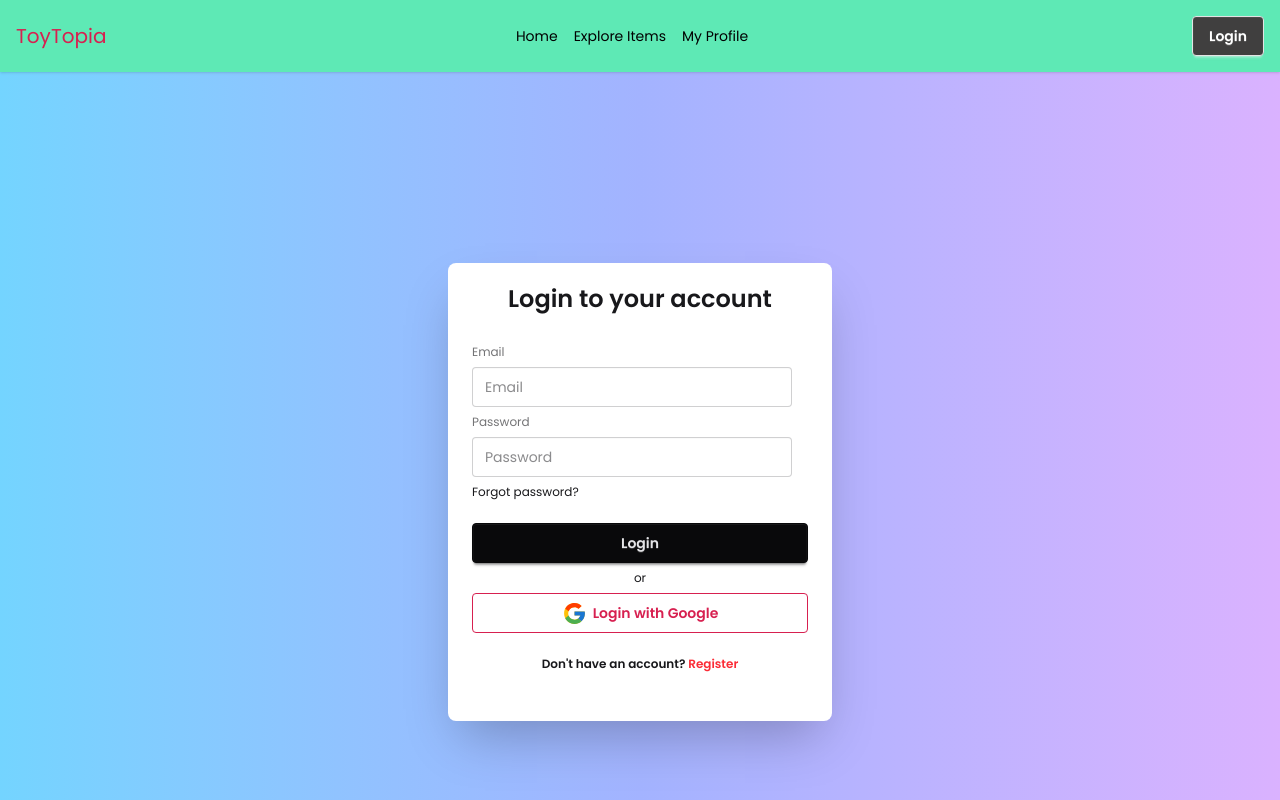
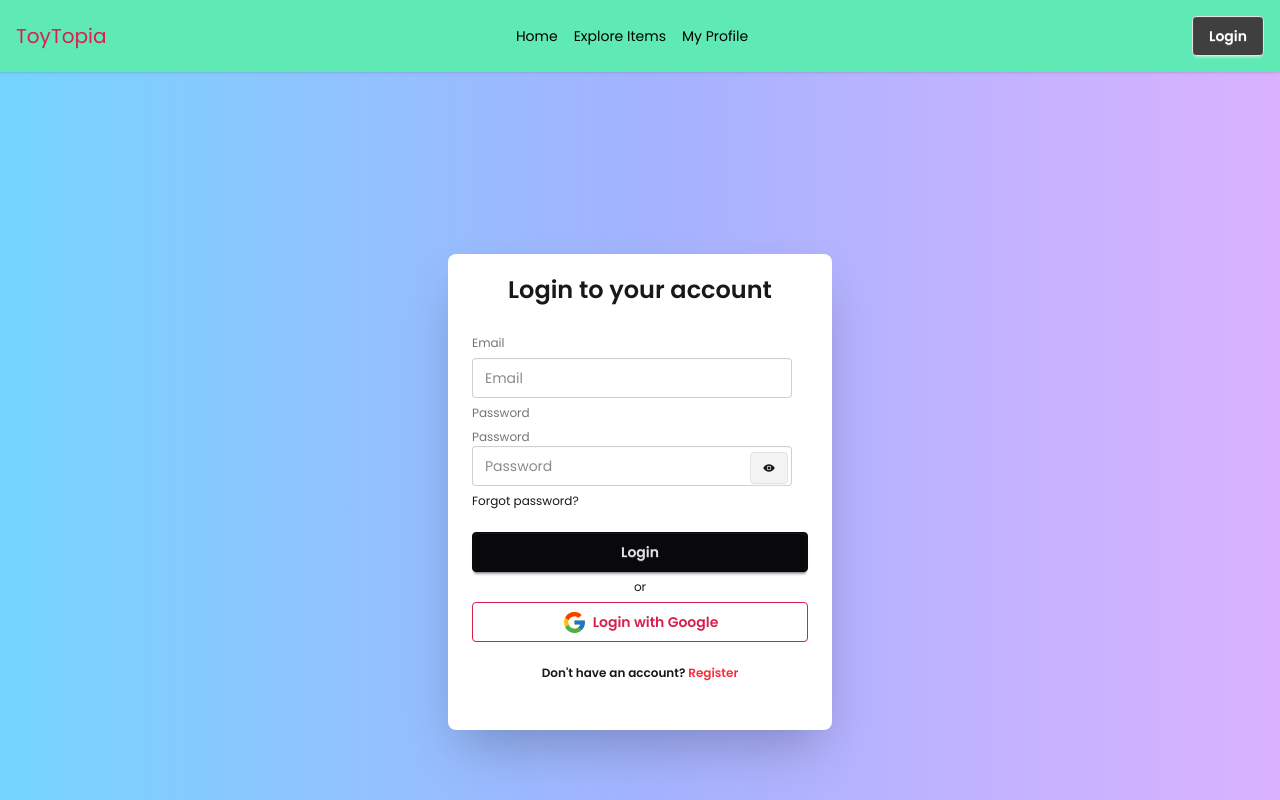
Before and after one commit to Tanzeem74/Toy-Topiya-Project, a React (Vite) app: page /auth/login in a window 1280 px wide. Shown: the top 800 px of the page. Built offline with nearby package versions, Linux system fonts and the light colour scheme.

Commit message:
toggle password added

```diff
--- a/src/Pages/Login.jsx
+++ b/src/Pages/Login.jsx
@@ -1,11 +1,17 @@
-import React, { useEffect } from 'react';
+import React, { useEffect, useState } from 'react';
 import { FcGoogle } from 'react-icons/fc';
+import { IoEye, IoEyeOff } from 'react-icons/io5';
 import { Link } from 'react-router';
 
 const Login = () => {
     useEffect(() => {
         document.title = "Login";
     }, []);
+    const [show, setShow] = useState(false);
+    const handleTogglePass = (e) => {
+        e.preventDefault();
+        setShow(!show);
+    }
     return (
         <div className='flex justify-center min-h-screen items-center'>
             <div className="card bg-base-100 w-full max-w-sm shrink-0 shadow-2xl py-5">
@@ -14,8 +20,20 @@ const Login = () => {
                     <fieldset className="fieldset">
                         <label className="label">Email</label>
                         <input name='email' type="email" className="input" placeholder="Email" required />
+
                         <label className="label">Password</label>
-                        <input name='password' type="password" className="input" placeholder="Password" required />
+                        <div className='relative'>
+                            <label className="label">Password</label>
+                            <input name='password'
+                                type={show ? 'text' : 'password'}
+                                className="input" placeholder="Password" required />
+                            <button
+                                onClick={handleTogglePass}
+                                className='btn btn-sm absolute top-6 right-5'>
+                                {show ? <IoEyeOff /> : <IoEye />}
+                            </button>
+                        </div>
+
                         <div><a className="link link-hover">Forgot password?</a></div>
                         <button type='submit' className="btn btn-neutral mt-4">Login</button>
                         <p className='text-center'>or</p>
--- a/src/Pages/Register.jsx
+++ b/src/Pages/Register.jsx
@@ -1,11 +1,17 @@
-import React, { useEffect } from 'react';
+import React, { useEffect, useState } from 'react';
 import { FcGoogle } from 'react-icons/fc';
+import { IoEye, IoEyeOff } from 'react-icons/io5';
 import { Link, } from 'react-router';
 
 const Register = () => {
     useEffect(() => {
         document.title = "Register";
     }, []);
+    const [show, setShow] = useState(false);
+    const handleTogglePass=(e)=>{
+        e.preventDefault();
+        setShow(!show);
+    }
     return (
         <div className='flex justify-center min-h-screen items-center'>
             <div className="card bg-base-100 w-full max-w-sm shrink-0 shadow-2xl py-5">
@@ -21,8 +27,17 @@ const Register = () => {
                         <label className="label">Email</label>
                         <input name='email' type="email" className="input" placeholder="Email" required />
 
-                        <label className="label">Password</label>
-                        <input name='password' type="password" className="input" placeholder="Password" required />
+                        <div className='relative'>
+                            <label className="label">Password</label>
+                            <input name='password'
+                                type={show ? 'text' : 'password'}
+                                className="input" placeholder="Password" required />
+                            <button
+                                onClick={handleTogglePass}
+                                className='btn btn-sm absolute top-6 right-5'>
+                                    {show?<IoEyeOff />:<IoEye />}
+                                </button>
+                        </div>
 
 
                         <button type='submit' className="btn btn-neutral mt-4">Register</button>
```
